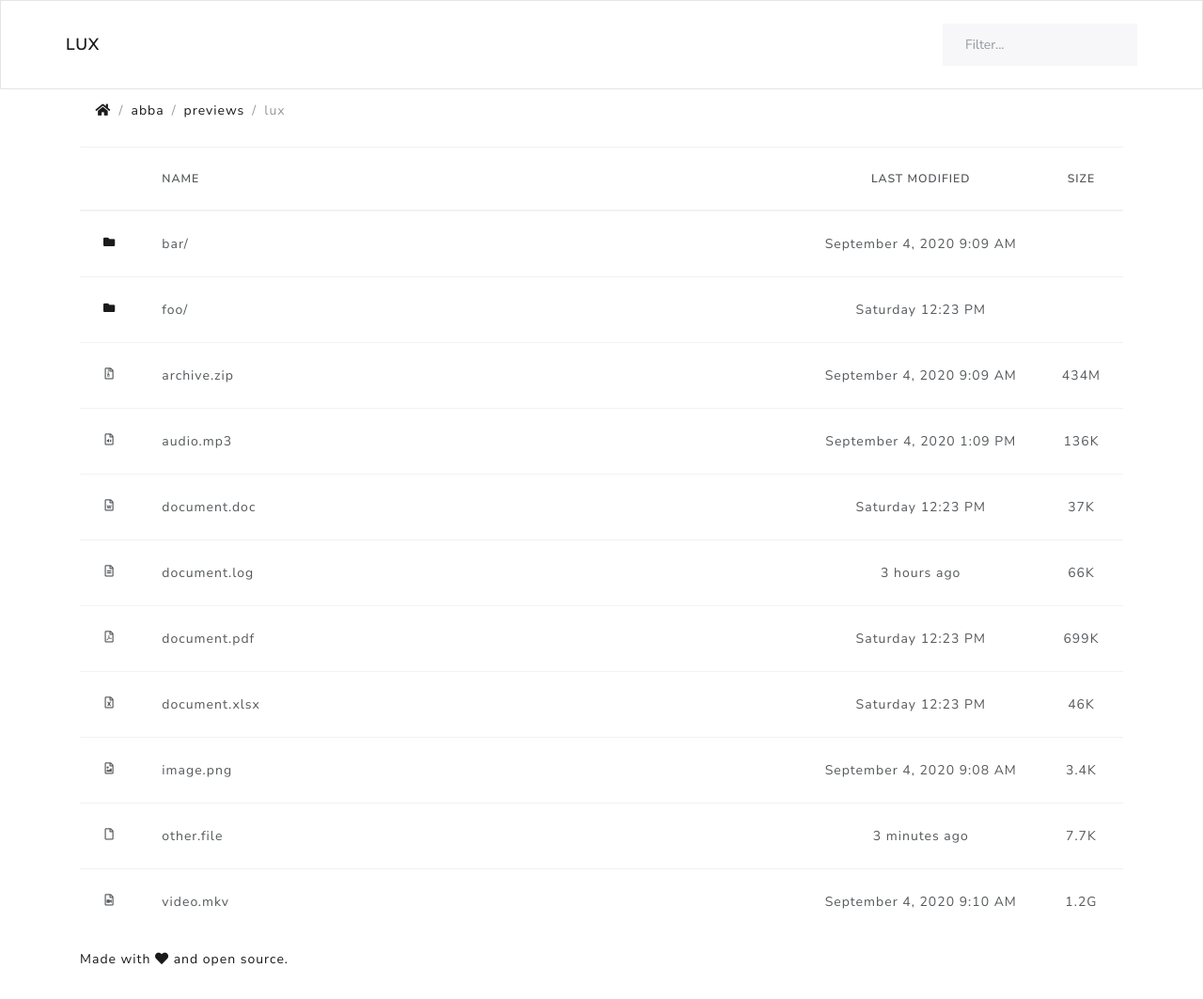
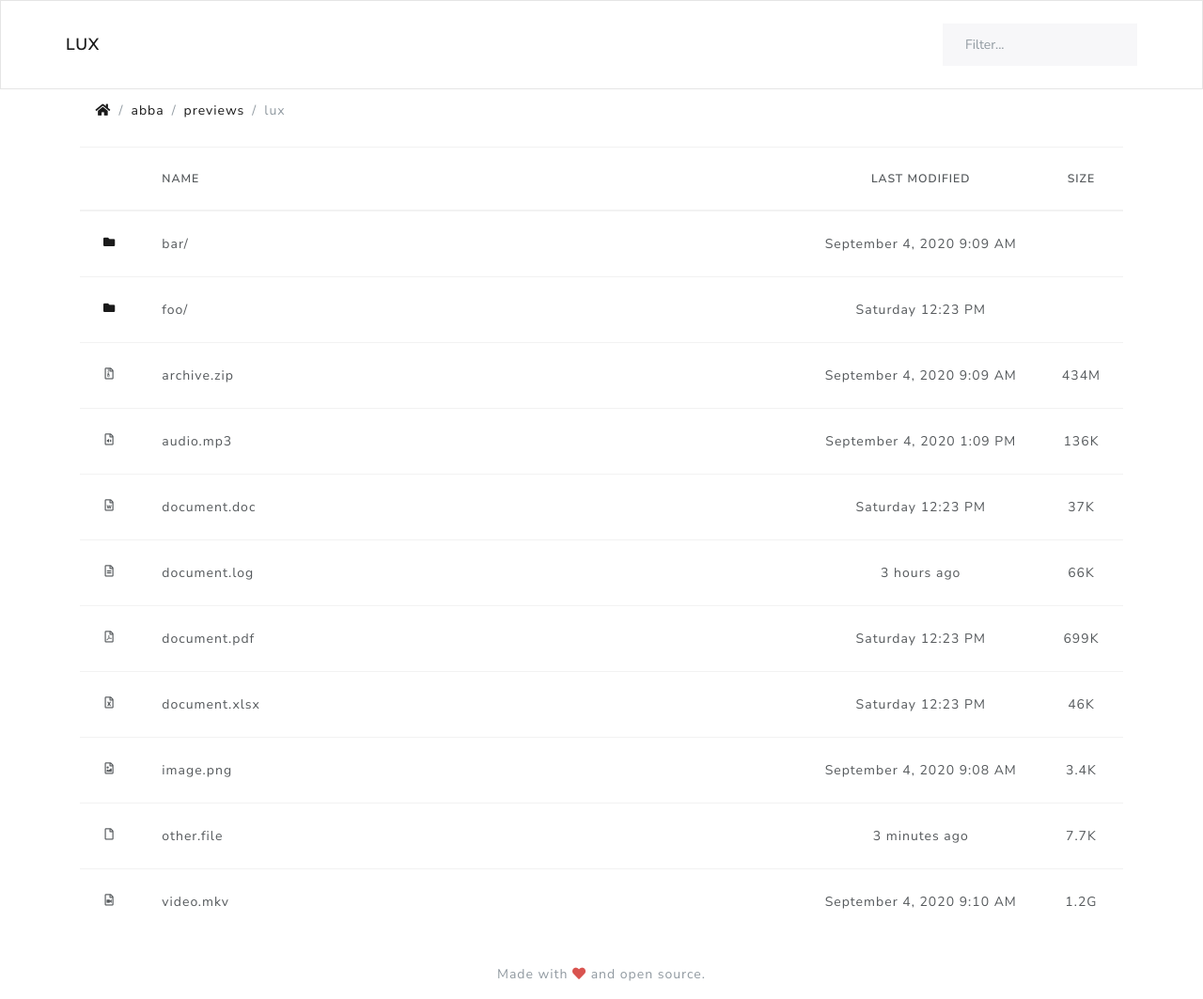
Before and after one commit to jmlemetayer/abba, a Jekyll site: the page built from previews/lux/index.html, in a window 1280 px wide. Shown: the whole page at 94% size. Built offline with Jekyll 4.4.1, drawn with Linux system fonts in a browser that asks for light colours; before the commit the page ends 1031 px from its top, so only the background shows below that.

Commit message:
scss: customize the footer

```diff
--- a/_sass/abba/main.scss
+++ b/_sass/abba/main.scss
@@ -36,3 +36,18 @@ $abba-navbar-bg-class: ".bg-primary" !default;
 	@extend #{$abba-navbar-class};
 	@extend #{$abba-navbar-bg-class};
 }
+
+// Footer customization
+footer > .container {
+	@extend .py-3;
+	@extend .text-center;
+
+	a {
+		@extend .text-muted;
+		@extend .text-decoration-none;
+
+		.fa-heart {
+			@extend .text-danger;
+		}
+	}
+}
```
